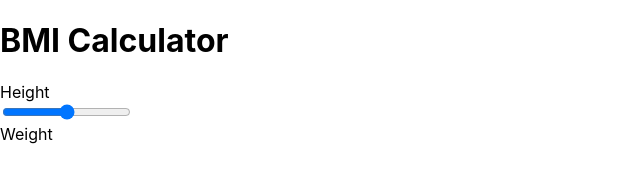
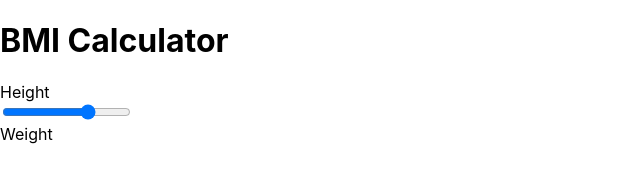
Before and after one commit to leonlevitate/life-insurance-bmi, a React (Create React App) app: page / in a window 1280 px wide. Shown: the top 186 px of the page, without its empty margins (0-640 px from the left). Built offline with nearby package versions, Linux system fonts and the light colour scheme.

Commit message:
Renders Range

```diff
--- a/src/App.js
+++ b/src/App.js
@@ -13,6 +13,12 @@
       bmiClass: "Normal"
     };
   }
+
+  heightChange(height) {
+    this.setState({ height: height }, function() {
+      console.log(this.state);
+    });
+  }
   render() {
     return (
       <div className="App">
@@ -20,7 +26,10 @@
         <form>
           <div>
             <label>Height</label>
-            <Range />
+            <Range
+              value={this.state.height}
+              onChange={this.heightChange.bind(this)}
+            />
           </div>
           <div>
             <label>Weight</label>
--- a/src/Components/Range.js
+++ b/src/Components/Range.js
@@ -1,10 +1,36 @@
 import React, { Component } from "react";
 
 class Range extends Component {
+  constructor(props) {
+    super(props);
+    this.state = {
+      value: props.value
+    };
+  }
+
+  static defaultProps = {
+    min: 0,
+    max: 245,
+    step: 1
+  };
+
+  onChange(event) {
+    console.log(event.target.value);
+    this.props.onChange(this.state.value);
+    this.setState({ value: event.target.value });
+  }
+
   render() {
     return (
       <div className="range">
-        <input type="range" />
+        <input
+          type="range"
+          value={this.state.value}
+          min={this.props.min}
+          max={this.props.max}
+          step={this.props.step}
+          onChange={this.onChange.bind(this)}
+        />
       </div>
     );
   }
```
